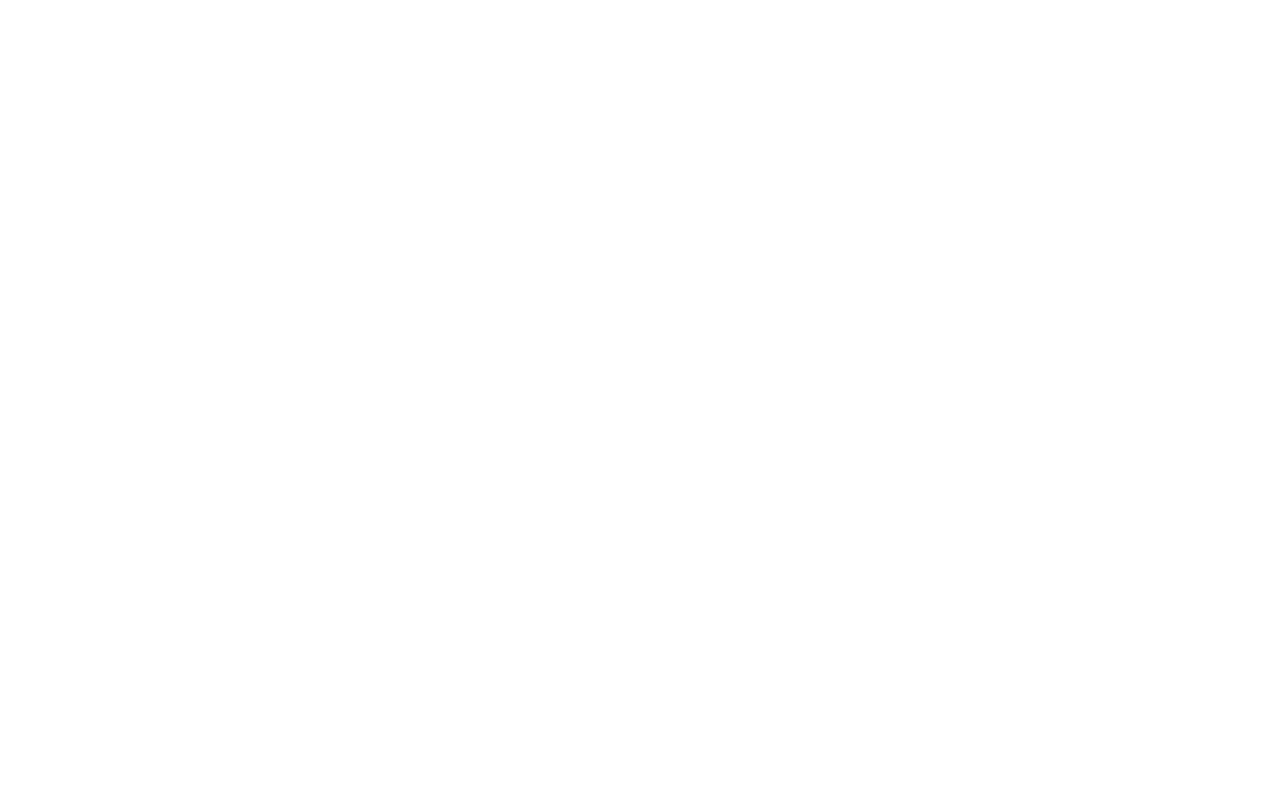
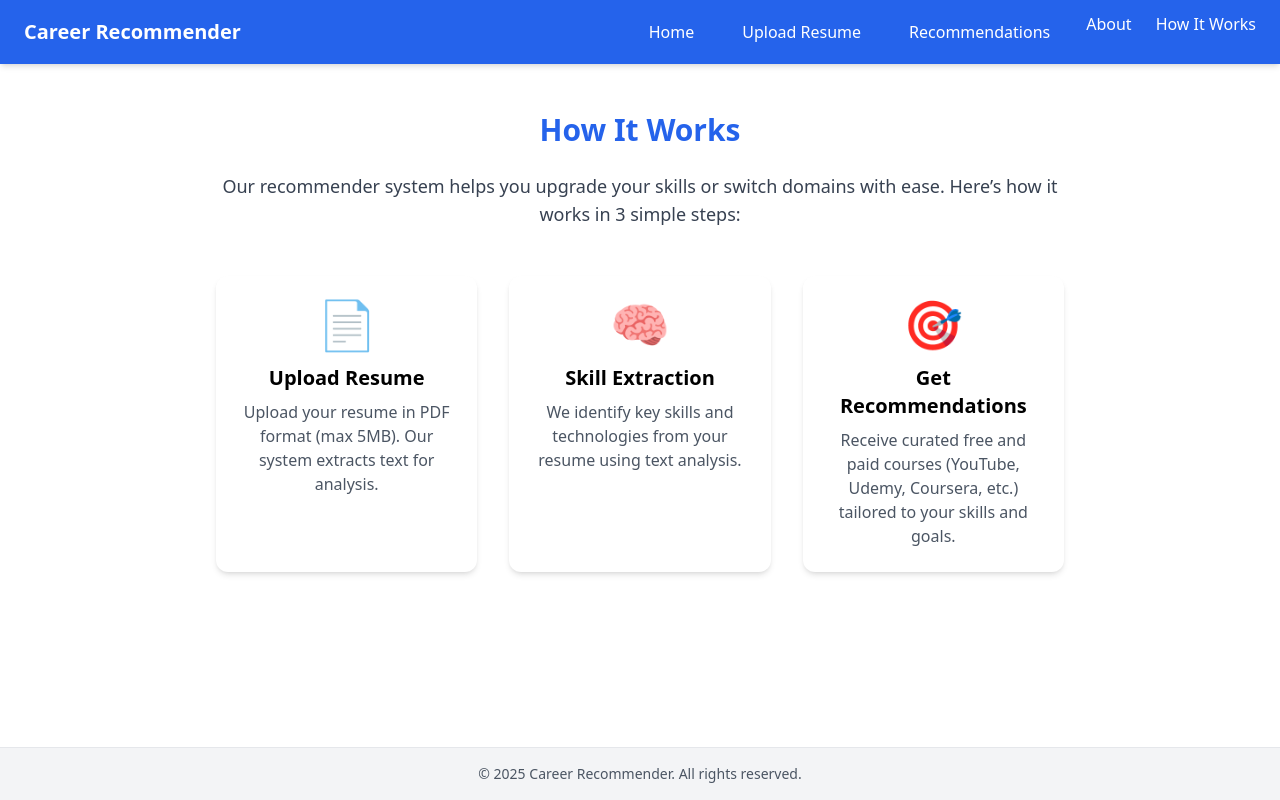
Before and after one commit to gautam1025/Course-Recommender-System, a React (Vite) app: page /how-it-works in a window 1280 px wide. Before the commit this address had no page. Built offline with nearby package versions, Linux system fonts and the light colour scheme; the HTML template or start-up script is replaced by a standard one.

Commit message:
Updated project

```diff
--- a/src/App.jsx
+++ b/src/App.jsx
@@ -3,6 +3,7 @@
 import UploadResume from "./pages/UploadResume";
 import Recommendations from "./pages/Recommendations";
 import About from "./pages/About" ;
+import HowItWorks from "./pages/HowItWorks";
 
 function App() {
   return (
@@ -12,6 +13,7 @@
         <Route path="/upload" element={<UploadResume />} />
         <Route path="/recommend" element={<Recommendations />} />
         <Route path ="/about" element={<About />} />
+        <Route path="/how-it-works" element={<HowItWorks />} />
       </Routes>
     </BrowserRouter>
   );
--- a/src/components/Navbar.jsx
+++ b/src/components/Navbar.jsx
@@ -7,26 +7,30 @@
       <h1 className="text-xl font-bold">Career Recommender</h1>
       <div className="flex gap-6">
         <Link
-          to="/"
-          className="px-3 py-2 rounded hover:bg-blue-700 transition"
-        >
+          to="/" className="px-3 py-2 rounded hover:bg-blue-700 transition">
           Home
         </Link>
+
         <Link
-          to="/upload"
-          className="px-3 py-2 rounded hover:bg-blue-700 transition"
-        >
+          to="/upload" className="px-3 py-2 rounded hover:bg-blue-700 transition">
           Upload Resume
         </Link>
+
         <Link
           to="/recommend"
           className="px-3 py-2 rounded hover:bg-blue-700 transition"
         >
           Recommendations
         </Link>
+
         <Link
           to="/about" className="hover:text-blue-600">
             About
+        </Link>
+
+        <Link
+          to="/how-it-works" className="hover:text-blue-600">
+            How It Works
         </Link>
 
       </div>
--- a/src/pages/About.jsx
+++ b/src/pages/About.jsx
@@ -12,10 +12,10 @@
           About This Project
         </h1>
         <p className="text-lg text-gray-700 mb-4">
-          The <span className="font-semibold">AI-Powered Career & Course Recommender</span>
+          The <span className="font-semibold">AI-Powered Career & Course Recommender </span>
           is a final-year B.Tech project designed to help working professionals
           and students identify relevant courses for{" "}
-          <span className="font-semibold">upskilling, career growth, or domain switching</span>.
+          <span className="font-semibold">upskilling, career growth or domain switching</span>.
         </p>
         <p className="text-lg text-gray-700 mb-4">
           Users can upload their resume, and our system automatically extracts key
@@ -25,8 +25,8 @@
           <span className="font-semibold"> paid (Udemy, Coursera)</span> courses.
         </p>
         <p className="text-lg text-gray-700 mb-8">
-          The project is built with <span className="italic">React (Frontend)</span>,
-          <span className="italic"> Express.js (Backend)</span>,
+          The project is built with <span className="italic font-semibold" >React (Frontend)</span>,
+          <span className="italic font-semibold"> Express.js (Backend) </span>
           and a structured database of skills and courses.
           It is designed to be extensible with future support for
           APIs (YouTube, Udemy) and databases like MongoDB.
--- /dev/null
+++ b/src/pages/HowItWorks.jsx
@@ -0,0 +1,55 @@
+import React from "react";
+import Navbar from "../components/Navbar";
+import Footer from "../components/Footer";
+
+export default function HowItWorks() {
+  const steps = [
+    {
+      step: "1",
+      title: "Upload Resume",
+      desc: "Upload your resume in PDF format (max 5MB). Our system extracts text for analysis.",
+      icon: "📄"
+    },
+    {
+      step: "2",
+      title: "Skill Extraction",
+      desc: "We identify key skills and technologies from your resume using text analysis.",
+      icon: "🧠"
+    },
+    {
+      step: "3",
+      title: "Get Recommendations",
+      desc: "Receive curated free and paid courses (YouTube, Udemy, Coursera, etc.) tailored to your skills and goals.",
+      icon: "🎯"
+    }
+  ];
+
+  return (
+    <div className="flex flex-col min-h-screen">
+      <Navbar />
+
+      <main className="flex-1 px-6 py-12 max-w-4xl mx-auto text-center">
+        <h1 className="text-3xl font-bold mb-6 text-blue-600">How It Works</h1>
+        <p className="text-lg text-gray-700 mb-12">
+          Our recommender system helps you upgrade your skills or switch domains
+          with ease. Here’s how it works in 3 simple steps:
+        </p>
+
+        <div className="grid grid-cols-1 md:grid-cols-3 gap-8">
+          {steps.map((item) => (
+            <div
+              key={item.step}
+              className="bg-white p-6 rounded-xl shadow-md hover:shadow-lg transition"
+            >
+              <div className="text-5xl mb-4">{item.icon}</div>
+              <h2 className="text-xl font-semibold mb-2">{item.title}</h2>
+              <p className="text-gray-600">{item.desc}</p>
+            </div>
+          ))}
+        </div>
+      </main>
+
+      <Footer />
+    </div>
+  );
+}
```
